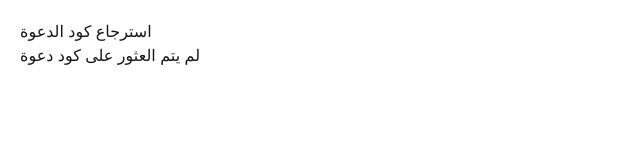
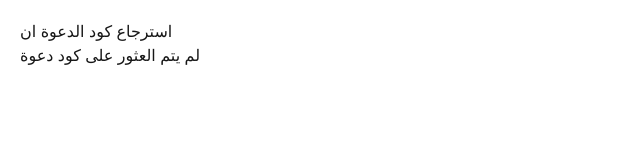
Before and after one commit to abdullah-hatem-dev/nextjs-boilerplate, a Next.js app: page /recover-referral in a window 1280 px wide. Shown: the top 160 px of the page, without its empty margins (0-640 px from the left). Built offline with nearby package versions, Linux system fonts and the light colour scheme.

Commit message:
Update page.tsx

```diff
--- a/app/recover-referral/page.tsx
+++ b/app/recover-referral/page.tsx
@@ -19,7 +19,7 @@ export default function RecoverReferralPage() {
 
   return (
     <div style={{ padding: 20 }}>
-      <h2>استرجاع كود الدعوة</h2>
+      <h2>استرجاع كود الدعوة ان</h2>
 
       {code ? (
         <>
```
